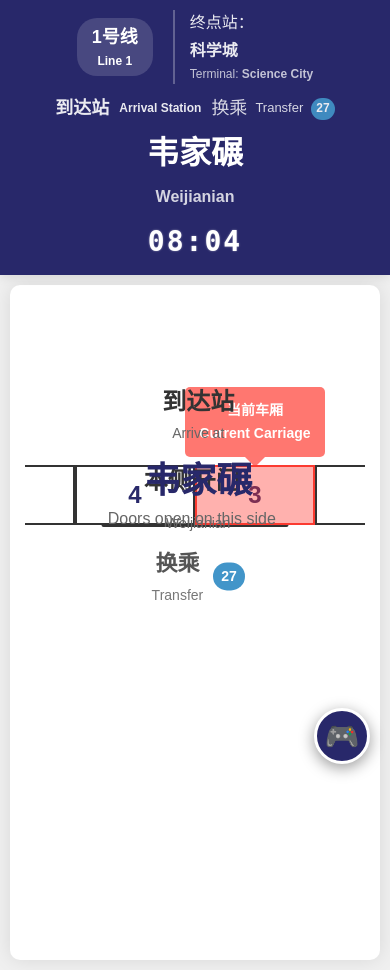
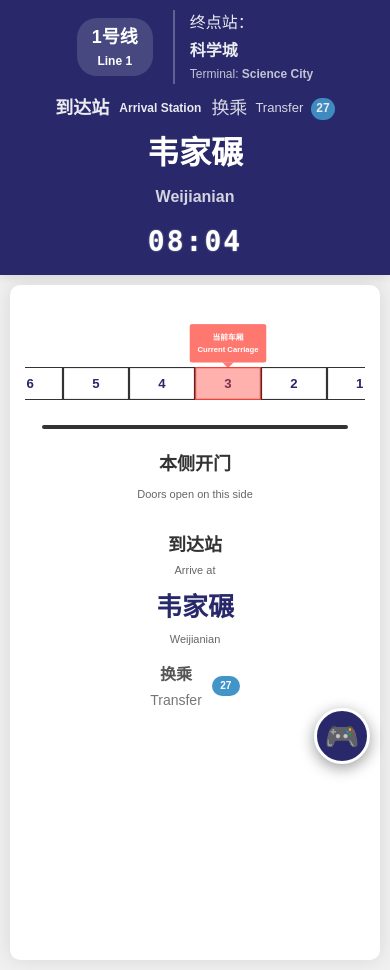
Before and after one commit to DPCau/Open-Metro-PIS, a Flask app: page /arrival in a window 390 px wide. Run offline with Flask 3, Linux system fonts and the light colour scheme; some web fonts are replaced.

Commit message:
适配到达页手机端

```diff
--- a/data/chengdu/route.json
+++ b/data/chengdu/route.json
@@ -2,7 +2,7 @@
   "line_1": {
     "line_name": "1号线-Line 1",
     "type": "linear",
-    "layout": "two_line",
+    "layout": "one_line",
     "detail_style": "default",
     "carriage_count": 6,
     "station_spacing_multiplier": 1,
--- a/global_config.json
+++ b/global_config.json
@@ -1,7 +1,7 @@
 {
     "watermark_enabled": false,
-    "watermark_text": "PIS系统 本部署仅用于在线演示 严禁用于其它用途",
+    "watermark_text": "PIS系统 完全免费 本部署仅用于在线演示 严禁用于其它用途",
     "hint_enabled": false,
-    "hint_text_wide": "项目开源地址：https://github.com/DPCau/Open-Metro-PIS\n操作指引：[A/D] 切换上下站，[W/S] 切换交路，[K/L] 切换线路，[R] 切换运行方向，[T] 切换开门方向，[F] 切换下一站但不立即刷新\n[1/2/3/4] 切换到线路信息显示/路线地图显示/线路详细信息显示/到达站显示\n[I/O/P]在线路地图页(对应数字键`2`)分别切换单行模式、双行模式与自动模式（环线下按 [I]也切换到双行)\n[I/O]在线路详情页(对应数字键`3`)，使用分别切换默认模式与列模式",
-    "hint_text_narrow": "项目开源地址：https://github.com/DPCau/Open-Metro-PIS\n点击右下角🎮按钮进行操作"
+    "hint_text_wide": "在线模式下可能卡顿，若需要去除水印请自行部署，本项目完全免费\n项目开源地址：https://github.com/DPCau/Open-Metro-PIS\n操作指引：[A/D] 切换上下站，[W/S] 切换交路，[K/L] 切换线路，[R] 切换运行方向，[T] 切换开门方向，[F] 切换下一站但不立即刷新\n[1/2/3/4] 切换到线路信息显示/路线地图显示/线路详细信息显示/到达站显示\n[I/O/P]在线路地图页(对应数字键`2`)分别切换单行模式、双行模式与自动模式（环线下按 [I]也切换到双行)\n[I/O]在线路详情页(对应数字键`3`)，使用分别切换默认模式与列模式",
+    "hint_text_narrow": "在线模式下可能卡顿，若需要去除水印请自行部署，本项目完全免费\n项目开源地址：https://github.com/DPCau/Open-Metro-PIS\n点击右下角🎮按钮进行操作"
 }
--- a/templates/arrival.html
+++ b/templates/arrival.html
@@ -85,7 +85,7 @@
     /* 列车模型容器 */
     .train-container {
         width: 100%;
-        height: 350px; /* 默认大尺寸高度 */
+        min-height: 350px;
         position: relative;
         overflow: hidden;
         display: flex;
@@ -93,19 +93,30 @@
         justify-content: center;
         background-color: transparent;
         margin-top: 20px;
+        transition: all 0.5s ease;
     }
-    .train-container.is-mini {
-        height: 240px; /* 缩小样式高度 */
-        margin-top: 5px;
+
+    /* 整体缩放控制 */
+    .train-view-wrapper {
+        display: flex;
+        flex-direction: row;
+        align-items: center;
+        justify-content: center;
+        width: 100%;
+        height: 100%;
+        transition: all 0.5s ease;
     }
 
     .train-wrapper {
-        position: absolute;
+        position: relative;
         display: flex;
         align-items: flex-end;
-        transition: transform 1.5s ease-out;
+        transition: transform 1.5s ease-out, scale 0.5s ease;
         transform: translateX({% if direction|int == 0 %}-100%{% else %}100%{% endif %});
         transform-origin: center bottom;
+        z-index: 10;
+        /* 基础缩放：根据视口宽度动态调整 */
+        scale: clamp(0.65, 85vw / 1200, 1);
     }
 
     /* 侧边文字样式 */
@@ -115,45 +126,81 @@
         transform: translateY(-50%);
         display: flex;
         flex-direction: column;
-        width: 320px;
+        width: 280px;
         pointer-events: none;
         opacity: 0;
-        transition: opacity 0.5s ease-in 1s;
+        transition: opacity 0.5s ease-in 1s, transform 0.5s ease;
         align-items: center;
         text-align: center;
         z-index: 20;
     }
     .train-side-info.left { left: 2%; }
     .train-side-info.right { right: 2%; }
-    .train-container.is-mini .train-side-info.left { left: 1%; }
-    .train-container.is-mini .train-side-info.right { right: 1%; }
     .train-side-info.visible { opacity: 1; }
 
     /* 轨道横线样式 */
     .train-track {
         position: absolute;
-        bottom: 143px; /* 默认高度 */
-        width: 55%;
+        bottom: 143px;
+        width: 60%;
         height: 4px;
         background-color: #333;
         left: 50%;
         transform: translateX(-50%);
         border-radius: 2px;
+        transition: all 0.5s ease;
     }
-    .train-container.is-mini .train-track {
-        bottom: 96px; /* 缩小高度 */
-        width: 60%;
-        height: 3px;
+
+    /* 响应式调整 */
+    @media (max-width: 1200px) {
+        .train-side-info { width: 220px; }
+        .train-track { width: 70%; bottom: 148px; }
+    }
+
+    @media (max-width: 900px) {
+        .train-container {
+            min-height: 450px;
+            align-items: flex-start;
+            padding-top: 20px;
+        }
+        .train-view-wrapper {
+            flex-direction: column;
+            gap: 20px;
+            justify-content: flex-start;
+        }
+        .train-wrapper {
+            scale: 0.55;
+            transform: translateX(0) !important;
+            margin-bottom: 20px;
+        }
+        .train-track {
+            width: 90%;
+            top: 105px; /* 适配缩放后的位置 */
+            bottom: auto;
+        }
+        .train-side-info {
+            position: relative;
+            top: 0;
+            left: 0 !important;
+            right: 0 !important;
+            transform: none;
+            width: 100%;
+            opacity: 1 !important;
+            margin-top: 10px;
+        }
+        .train-side-info.left { order: 2; }
+        .train-side-info.right { order: 3; }
+
+        .side-label-zh { font-size: 18px !important; }
+        .side-label-en { font-size: 11px !important; }
+        .side-station-name { font-size: 26px !important; }
+        .side-transfer-badge { width: 20px !important; height: 20px !important; font-size: 10px !important; }
+        .side-transfer-label { font-size: 16px !important; }
     }
 
     .side-label-zh { font-size: 24px; font-weight: bold; color: #333; margin-bottom: 4px; white-space: nowrap; }
-    .train-container.is-mini .side-label-zh { font-size: 20px; }
-
-    .side-label-en { font-size: 16px; color: #666; line-height: 1.2; }
-    .train-container.is-mini .side-label-en { font-size: 14px; }
-
+    .side-label-en { font-size: 14px; color: #666; line-height: 1.2; }
     .side-station-name { font-size: 36px; font-weight: bold; color: var(--theme-color); margin-top: 8px; white-space: nowrap; }
-    .train-container.is-mini .side-station-name { font-size: 32px; }
 
     /* 换乘样式 */
     .side-transfers {
@@ -298,12 +345,14 @@
 {% endblock %}
 
 {% block content %}
-<div class="train-container {% if (carriage_count|default(6))|int > 6 %}is-mini{% endif %}">
+<div class="train-container">
     <div class="train-track"></div>
-    <div class="train-side-info left" id="info-left"></div>
-    <div class="train-side-info right" id="info-right"></div>
-    <div class="train-wrapper" id="train-wrapper">
-        <!-- 车厢将由JS生成 -->
+    <div class="train-view-wrapper">
+        <div class="train-side-info left" id="info-left"></div>
+        <div class="train-wrapper" id="train-wrapper">
+            <!-- 车厢将由JS生成 -->
+        </div>
+        <div class="train-side-info right" id="info-right"></div>
     </div>
 </div>
 {% endblock %}
--- a/templates/base.html
+++ b/templates/base.html
@@ -201,7 +201,7 @@
         .watermark-item {
             font-size: 28px;
             font-weight: bold;
-            color: rgba(0, 0, 0, 0.5); /* 保持原有颜色和透明度 */
+            color: rgba(0, 0, 0, 0.15); /* 保持原有颜色和透明度 */
             white-space: nowrap; /* 不自动换行 */
             user-select: none;
             text-transform: uppercase;
```
